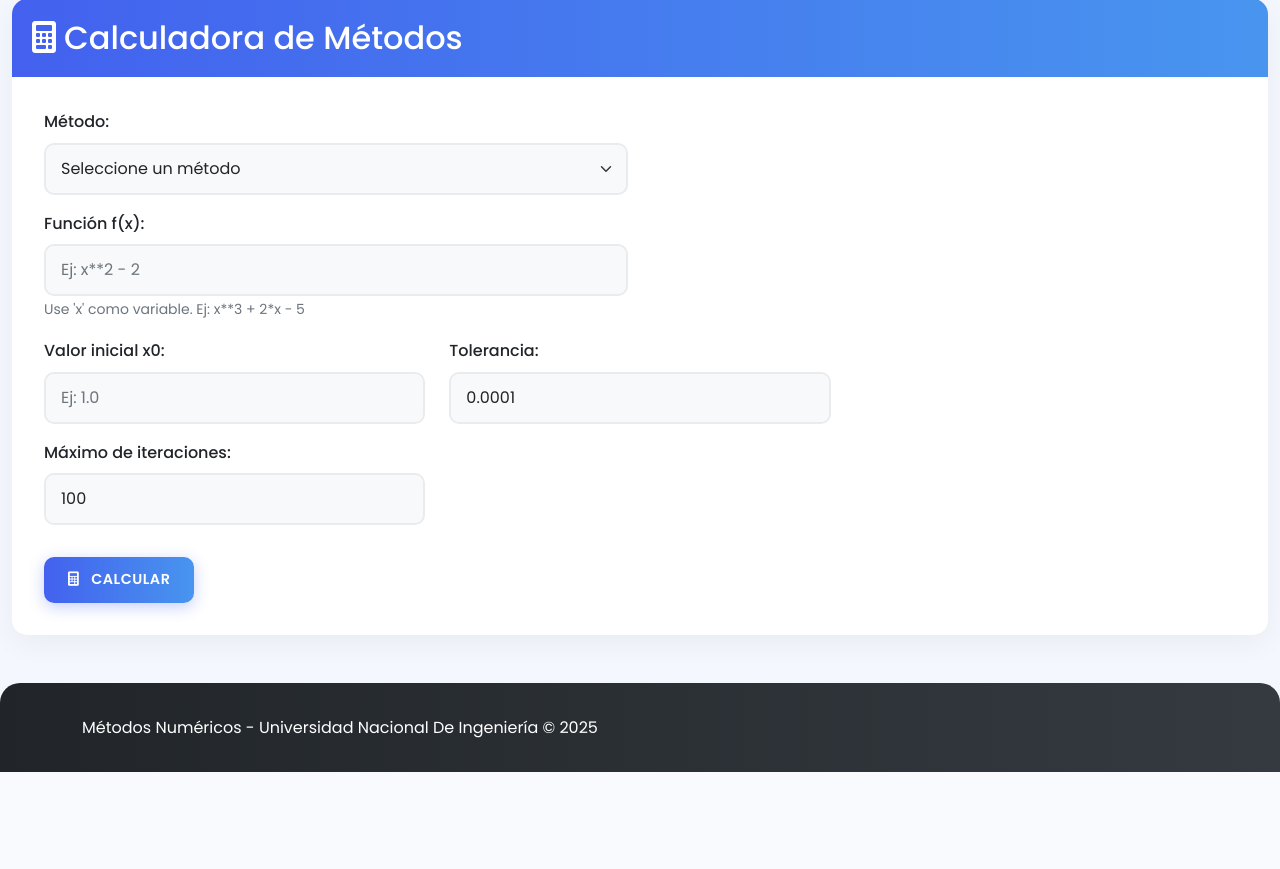
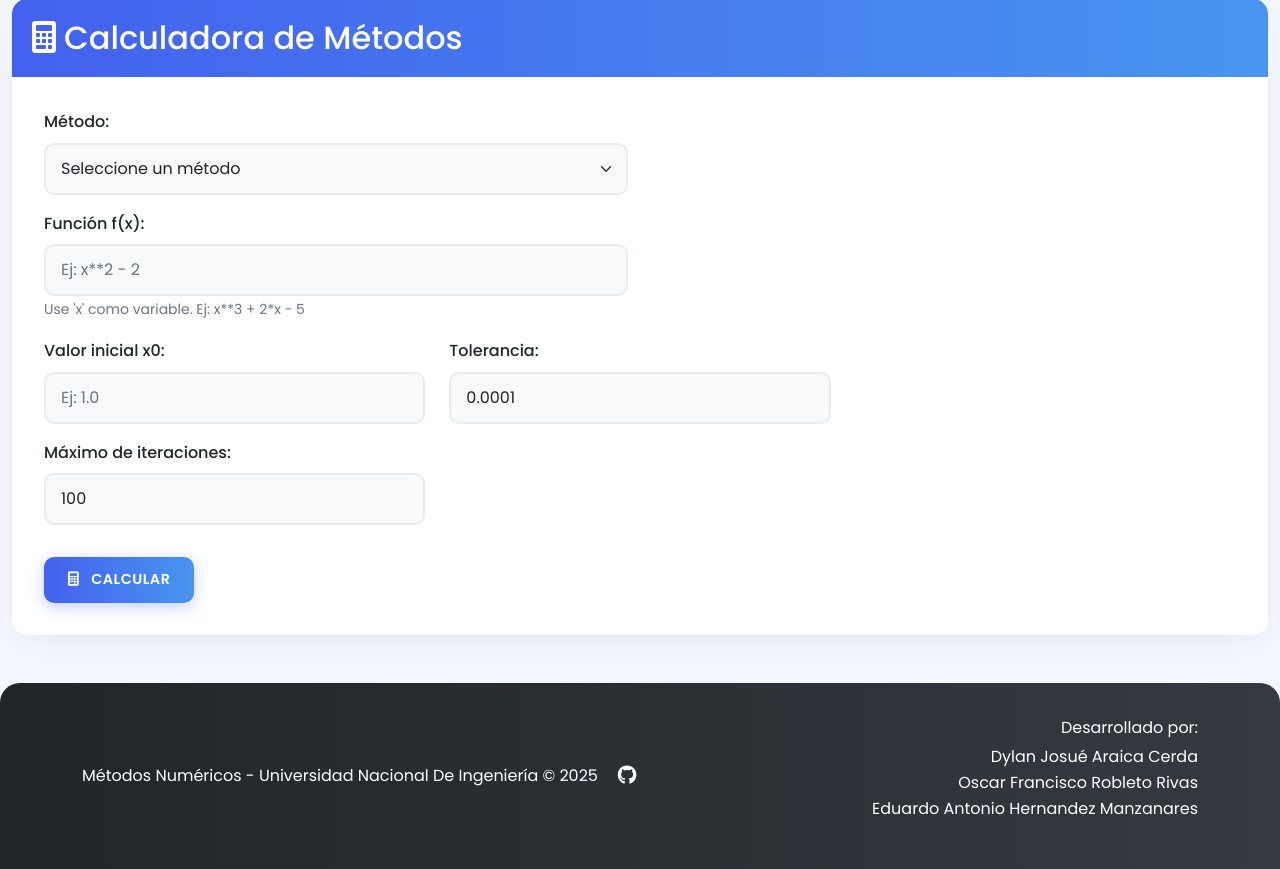
Before and after one commit to DylanA0110/MetodosNumericosPJ, a Flask app: page / in a window 1280 px wide. Shown: the part 1080-1949 px from the top of the page. Before the commit the page ends 1852 px from the top, so only its background shows below. Run offline with Flask 3, Linux system fonts and the light colour scheme; some libraries are stand-ins or nearby versions.

Commit message:
agregando cosas

```diff
--- a/static/css/styles.css
+++ b/static/css/styles.css
@@ -235,6 +235,18 @@ footer {
     align-items: center;
 }
 
+.social-links a {
+    color: white;
+    margin-left: 1rem;
+    font-size: 1.2rem;
+    transition: all 0.3s;
+}
+
+.social-links a:hover {
+    color: var(--accent-color);
+    transform: translateY(-3px);
+}
+
 /* Animaciones */
 @keyframes fadeIn {
     from { opacity: 0; transform: translateY(20px); }
--- a/templates/index.html
+++ b/templates/index.html
@@ -202,6 +202,19 @@
     <footer>
         <div class="footer-content container">
             <p class="mb-0">Métodos Numéricos - Universidad Nacional De Ingeniería &copy; 2025</p>
+            <div class="social-links">
+                <a href="https://github.com/DylanA0110/MetodosNumericosPJ"><i class="fab fa-github"></i></a>
+            </div>
+             <div class="col-md-6 text-end">
+                    <div class="creditos">
+                        <p class="mb-1">Desarrollado por:</p>
+                        <ul class="list-unstyled">
+                            <li>Dylan Josué Araica Cerda</li>
+                            <li>Oscar Francisco Robleto Rivas</li>
+                            <li>Eduardo Antonio Hernandez Manzanares</li>
+                        </ul>
+                    </div>
+                </div>
         </div>
     </footer>
 
```
